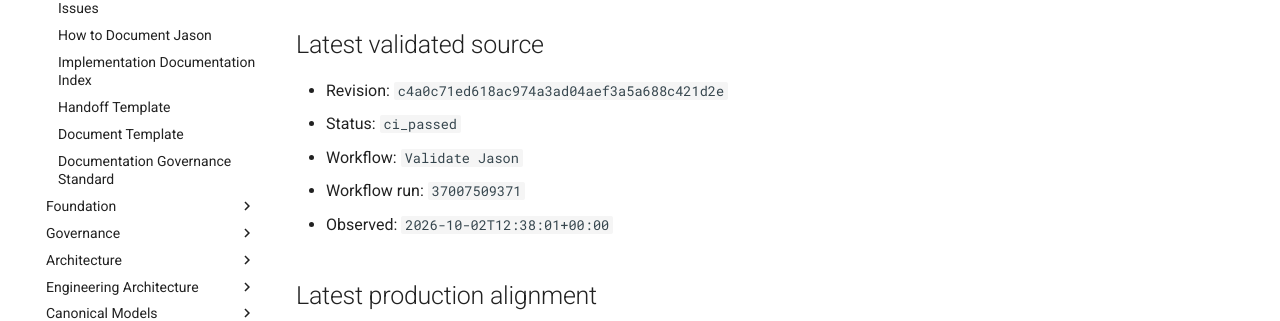
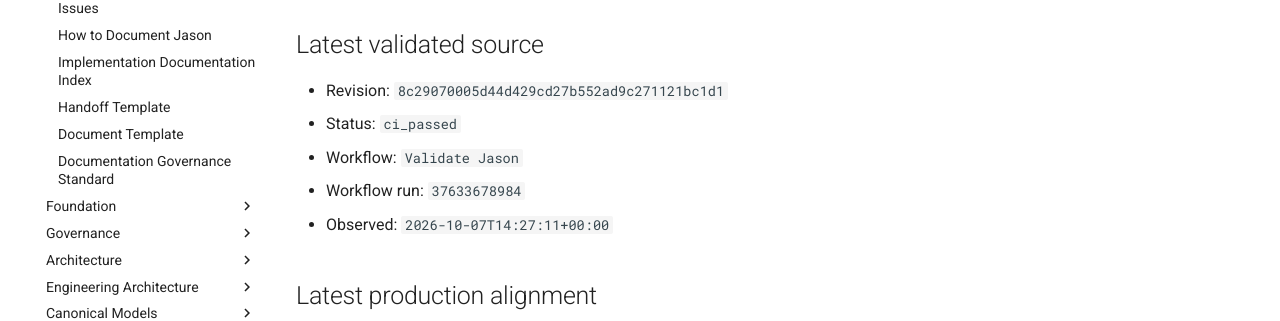
Before and after one commit to al-teamaot-com/jason, an MkDocs documentation site: the page built from docs/control/AUTOMATED-CHANGE-STATE.md, in a window 1280 px wide and 1163 px high. Shown: the part 337-658 px from the top of the window. Built offline with MkDocs 1.6.1 and Material for MkDocs 9.7.7, drawn with Linux system fonts in a browser that asks for light colours; comment, search, counter and statistics services are not loaded.

Commit message:
Reconcile automated documentation state for 8c29070005d4

```diff
--- a/docs/control/AUTOMATED-CHANGE-STATE.md
+++ b/docs/control/AUTOMATED-CHANGE-STATE.md
@@ -8,11 +8,11 @@ This record is updated by Jason's post-success documentation reconciliation proc
 
 ## Latest validated source
 
-- Revision: `c4a0c71ed618ac974a3ad04aef3a5a688c421d2e`
+- Revision: `8c29070005d44d429cd27b552ad9c271121bc1d1`
 - Status: `ci_passed`
 - Workflow: `Validate Jason`
-- Workflow run: `37007509371`
-- Observed: `2026-10-02T12:38:01+00:00`
+- Workflow run: `37633678984`
+- Observed: `2026-10-07T14:27:11+00:00`
 
 ## Latest production alignment
 
```
Also changed, not shown: docs/control/AUTOMATED-CHANGE-STATE.json (+4 -4 lines).
